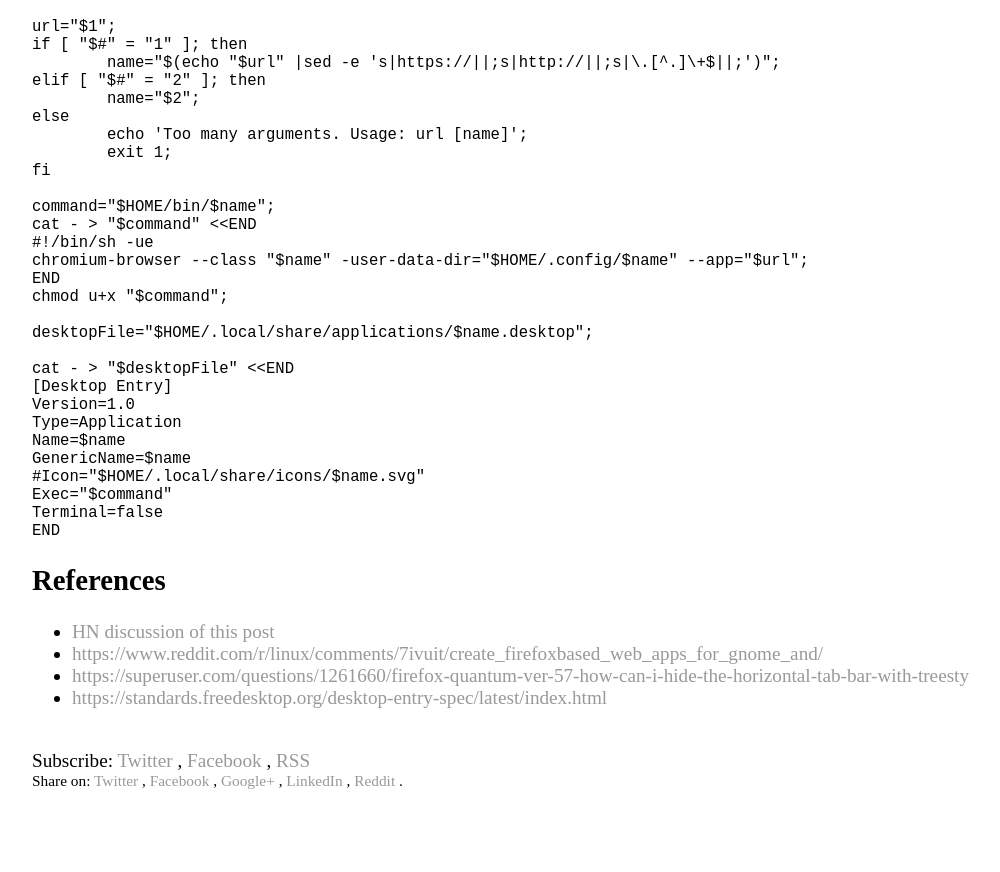
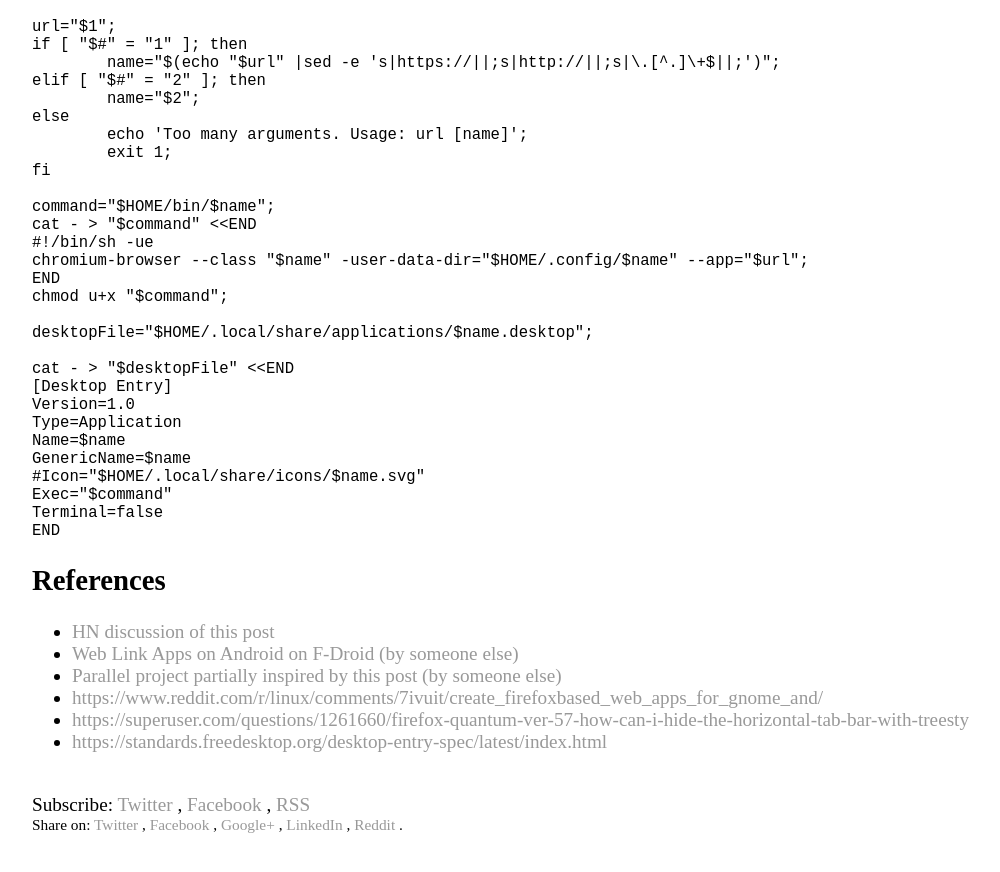
Before and after one commit to vackosar/vackosar.github.io, a Jekyll site: the page built from _posts/2018-02-25-Creating-Custom-Ubuntu-Web-Link-App.md, in a window 1280 px wide and 900 px high, scrolled down 2045 px. Shown: the top 872 px of the window, without its empty margins (0-1000 px from the left). Built offline with Jekyll 4.4.1, drawn with Linux system fonts in a browser that asks for light colours; comment, search, counter and statistics services are not loaded.

Commit message:
web link app - link friendly

```diff
--- a/_posts/2018-02-25-Creating-Custom-Ubuntu-Web-Link-App.md
+++ b/_posts/2018-02-25-Creating-Custom-Ubuntu-Web-Link-App.md
@@ -104,6 +104,8 @@
 ## References
 
 - [HN discussion of this post](https://news.ycombinator.com/item?id=16458165#16458634)
+- [Web Link Apps on Android on F-Droid (by someone else)](https://f-droid.org/packages/com.tobykurien.webapps/)
+- [Parallel project partially inspired by this post (by someone else)](https://quang.im/webcatalog)
 - [https://www.reddit.com/r/linux/comments/7ivuit/create_firefoxbased_web_apps_for_gnome_and/](https://www.reddit.com/r/linux/comments/7ivuit/create_firefoxbased_web_apps_for_gnome_and/)
 - [https://superuser.com/questions/1261660/firefox-quantum-ver-57-how-can-i-hide-the-horizontal-tab-bar-with-treesty](https://superuser.com/questions/1261660/firefox-quantum-ver-57-how-can-i-hide-the-horizontal-tab-bar-with-treesty)
 - [https://standards.freedesktop.org/desktop-entry-spec/latest/index.html](https://standards.freedesktop.org/desktop-entry-spec/latest/index.html)
```
